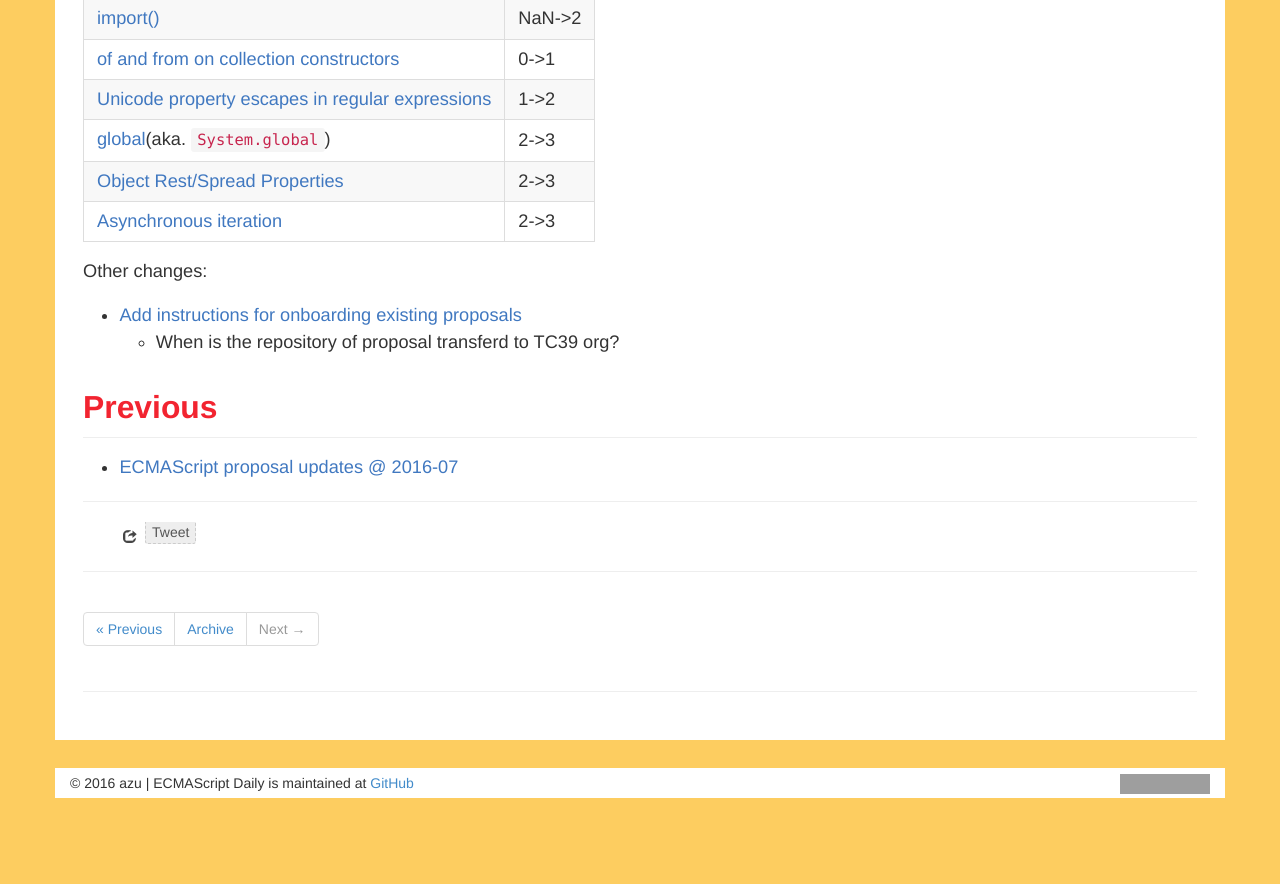
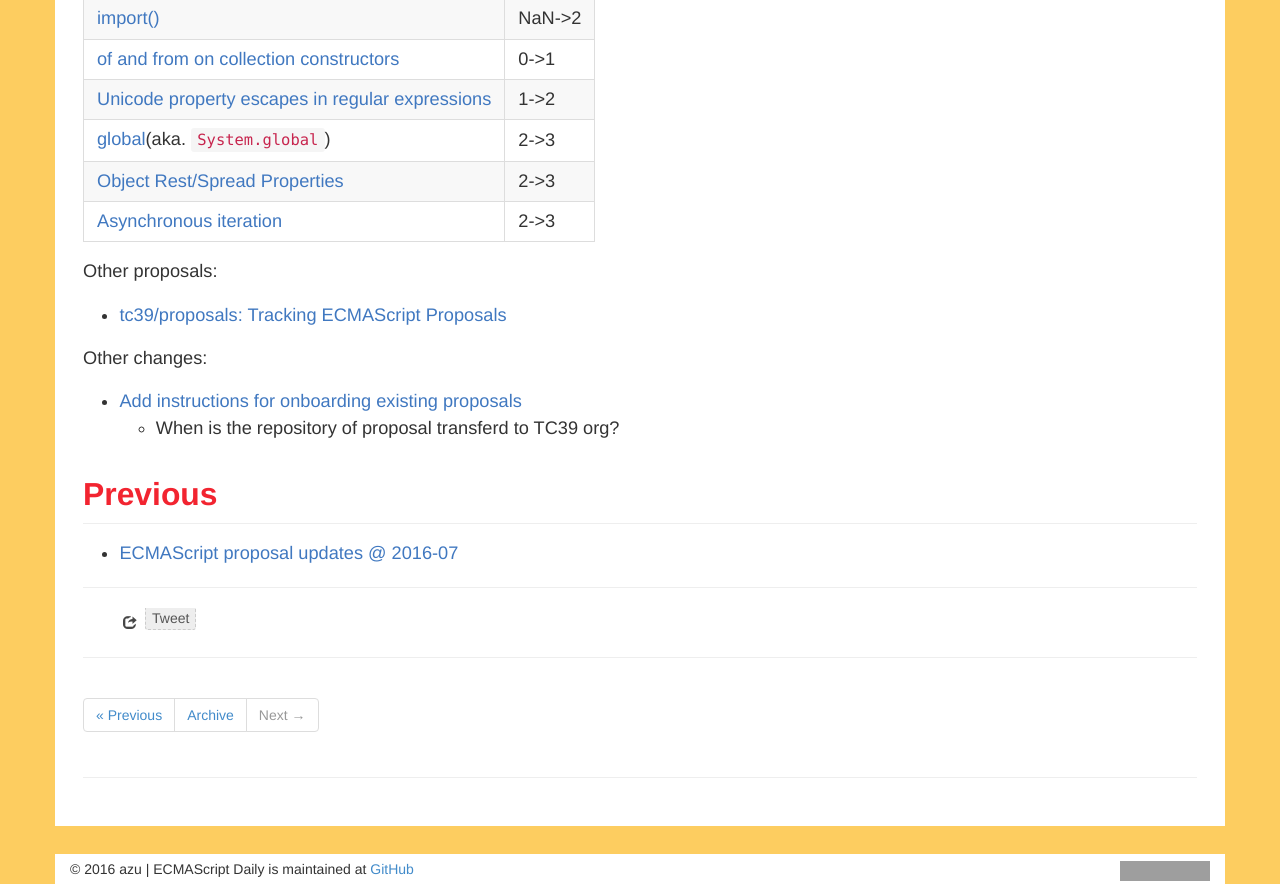
Before and after one commit to ecmascript-daily/ecmascript-daily.github.com, a Jekyll site: the page built from _posts/2016/2016-10-02-proposals-updates.md, in a window 1280 px wide. Shown: the part 321-1205 px from the top of the page. Built offline with Jekyll 4.4.1, drawn with Linux system fonts in a browser that asks for light colours; nearby versions of some CDN libraries; comment, search, counter and statistics services are not loaded; before the commit the page ends 1119 px from its top, so only the background shows below that; grey boxes are pictures that could not be loaded.

Commit message:
Update 2016-10-02-proposals-updates.md

```diff
--- a/_posts/2016/2016-10-02-proposals-updates.md
+++ b/_posts/2016/2016-10-02-proposals-updates.md
@@ -16,6 +16,9 @@ The changes of proposal's status @ [55th meeting of Ecma TC39](https://github.co
 | [Object Rest/Spread Properties](https://github.com/sebmarkbage/ecmascript-rest-spread "Object Rest/Spread Properties") | 2->3   |
 | [Asynchronous iteration](https://github.com/tc39/proposal-async-iteration "Asynchronous iteration") | 2->3   |
 
+Other proposals:
+
+- [tc39/proposals: Tracking ECMAScript Proposals](https://github.com/tc39/proposals "tc39/proposals: Tracking ECMAScript Proposals")
 
 Other changes:
 
```
